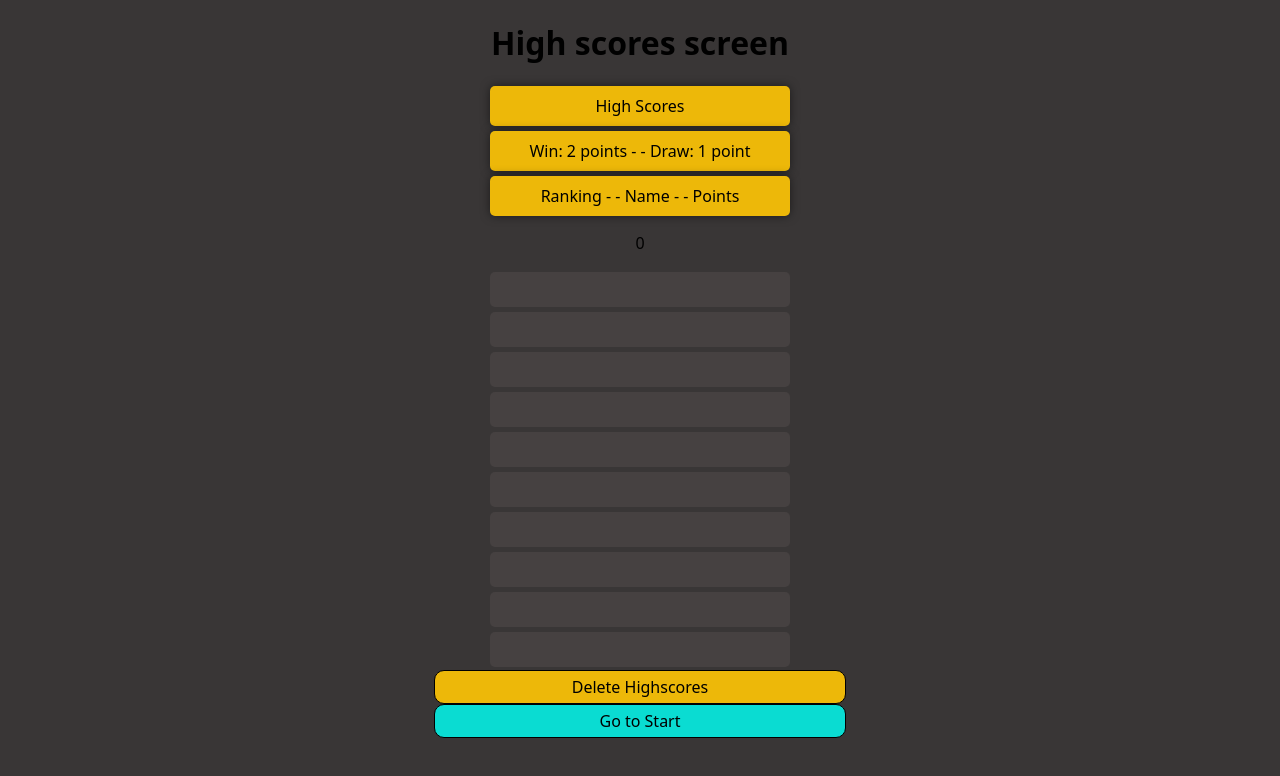
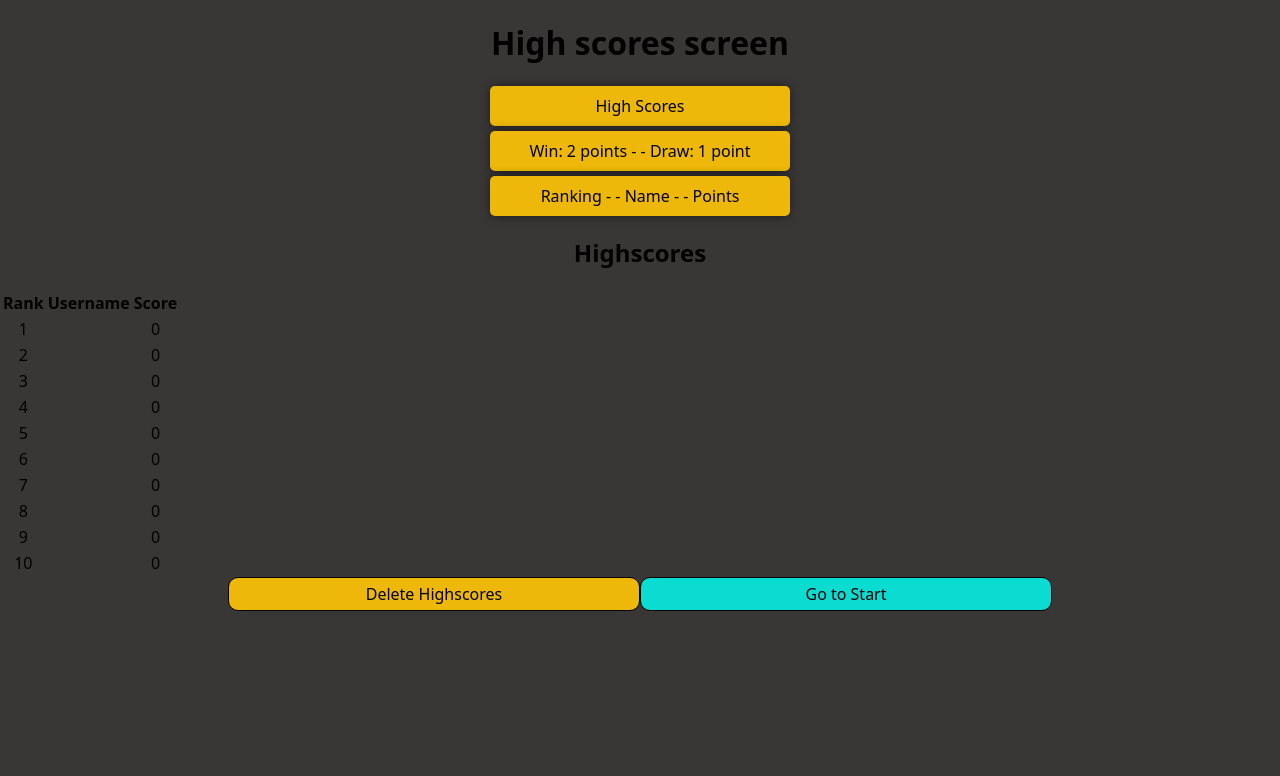
Before and after one commit to JBaaij/react-tic-tac-toe, a React (Create React App) app: page /highscore in a window 1280 px wide. Shown: the top 776 px of the page. Built offline with nearby package versions, Linux system fonts and the light colour scheme.

Commit message:
unfinished highscores

```diff
--- a/src/AppStateContext.tsx
+++ b/src/AppStateContext.tsx
@@ -12,12 +12,14 @@ interface AppStateContext {
   setUserName: (name: string) => void;
   playerVsPlayer: boolean;
   setPlayerVsPlayer: (value: boolean) => void;
+  isEndScore: boolean;
+  setIsEndScore: (value: boolean) => void;
   playerScore: number;
   setPlayerScore: (score: number) => void;
   endScore: number;
   setEndScore: (score: number) => void;
 }
-
+// const [isEndScore, setIsEndScore] = useState(false);
 const AppStateContext = createContext<AppStateContext>({
   selectedChoice: 1,
   setSelectedChoice: () => {},
@@ -25,6 +27,8 @@ const AppStateContext = createContext<AppStateContext>({
   setUserName: () => {},
   playerVsPlayer: false,
   setPlayerVsPlayer: () => {},
+  isEndScore: false,
+  setIsEndScore: () => {},
   playerScore: 0,
   setPlayerScore: () => {},
   endScore: 0,
@@ -39,6 +43,7 @@ const AppStateProvider = ({
   const [selectedChoice, setSelectedChoice] = useState<1 | 2>(1);
   const [userName, setUserName] = useState('');
   const [playerVsPlayer, setPlayerVsPlayer] = useState<boolean>(false);
+  const [isEndScore, setIsEndScore] = useState<boolean>(false);
   const [playerScore, setPlayerScore] = useState<number>(0);
   const [endScore, setEndScore] = useState<number>(0);
   return (
@@ -50,6 +55,8 @@ const AppStateProvider = ({
         setUserName,
         playerVsPlayer,
         setPlayerVsPlayer,
+        isEndScore,
+        setIsEndScore,
         playerScore,
         setPlayerScore,
         endScore,
--- a/src/components/NameForm.tsx
+++ b/src/components/NameForm.tsx
@@ -20,7 +20,8 @@ function NameForm() {
       });
     }
   };
-
+  const appState = useContext(AppStateContext);
+  appState.setPlayerScore(0);
   return (
     <div>
       <input
--- a/src/pages/GameScreen.tsx
+++ b/src/pages/GameScreen.tsx
@@ -26,9 +26,12 @@ const GameScreen = () => {
   const [turnNumber, setTurnNumber] = useState(1);
   const [gameNumber, setGameNumber] = useState(1);
   const [dummy, setDummy] = useState(false);
-  const [isEndScore, setIsEndScore] = useState(false);
+
   const onNavigateToHighscores = () => {
+    appState.setEndScore(appState.playerScore);
     navigate('/highscore');
+    appState.setIsEndScore(false);
+    setGameNumber(1);
   };
   const isYourTurn = useCallback(
     (player: 1 | 2 | null) => {
@@ -146,7 +149,8 @@ const GameScreen = () => {
       }
       setGameNumber(gameNumber + 1);
       if (gameNumber === 3) {
-        setIsEndScore(true);
+        appState.setIsEndScore(true);
+
         return;
       }
       setIsTicTacToe(true);
@@ -157,7 +161,8 @@ const GameScreen = () => {
       appState.setPlayerScore(appState.playerScore + 1);
       setGameNumber(gameNumber + 1);
       if (gameNumber === 3) {
-        setIsEndScore(true);
+        appState.setIsEndScore(true);
+
         setIsDraw(false);
         return;
       }
@@ -221,7 +226,7 @@ const GameScreen = () => {
         })}
         {isTicTacToe && <Alert name={player.toString()} okOnClick={onReset} />}
         {isDraw && <Alert2 message="It's a draw" okOnClick={onReset} />}
-        {isEndScore && (
+        {appState.isEndScore && (
           <Alert2
             message={`Congratulations, your endscore is ${appState.playerScore}!`}
             okOnClick={onNavigateToHighscores}
--- a/src/pages/HighScoreScreen.tsx
+++ b/src/pages/HighScoreScreen.tsx
@@ -3,22 +3,65 @@ import './HighScoreScreen.css';
 import LabelButton from '../components/LabelButton';
 import { useNavigate } from 'react-router-dom';
 import LabelBox from '../components/icons/Label';
-import { useContext, useEffect } from 'react';
+import { useContext, useEffect, useState } from 'react';
 import { AppStateContext } from '../AppStateContext';
 //import { logEndScore } from '../helpers/grid/handelHighScores';
 
 const HighScoreScreen = () => {
   const appState = useContext(AppStateContext);
   const navigate = useNavigate();
-
+  const [refresh, setRefresh] = useState(false);
+  const [avoidDoubleScore, setAvoidDoubleScore] = useState(false);
   const onNavigateGoToStartScreen = () => {
     navigate('/');
   };
 
+  function deleteHighscores() {
+    setRefresh(true);
+    // Optionally, you can reset the state to an empty array if needed
+    // setTop10Highscores([]);
+  }
+
   useEffect(() => {
-    console.log(`username ${appState.userName}`);
-    console.log(`endScore ${appState.endScore}`);
-  }, [appState.endScore]);
+    if (refresh) {
+      localStorage.removeItem('highscores');
+      setRefresh(false); // Reset the refresh state
+    }
+  }, [refresh]);
+
+  // Step 1: Load existing highscores from local storage
+
+  const existingHighscores: { username: string; score: number }[] = JSON.parse(
+    localStorage.getItem('highscores') || '[]',
+  );
+
+  // Step 2: Add the new highscore to the list
+  const newHighscore: { username: string; score: number } = {
+    username: appState.userName,
+    score: appState.endScore,
+  };
+
+  const updatedHighscores: { username: string; score: number }[] = [
+    ...existingHighscores,
+    newHighscore,
+  ];
+  console.log(updatedHighscores);
+
+  // Step 3: Sort the list in descending order based on endScore
+  updatedHighscores.sort((a, b) => b.score - a.score);
+  console.log(updatedHighscores);
+  // Step 4: Take the top 10 highscores
+  const top10Highscores: { username: string; score: number }[] = Array.from(
+    { length: 10 },
+    (_, index) => updatedHighscores[index] || { username: '', score: 0 },
+  );
+
+  // Step 5: Save the updated highscores back to local storage
+  if (!avoidDoubleScore) {
+    localStorage.setItem('highscores', JSON.stringify(top10Highscores));
+    console.log('yoyo man');
+  }
+  // Step 6: Render the highscores table (assuming React component)
 
   return (
     <div>
@@ -26,23 +69,29 @@ const HighScoreScreen = () => {
       <LabelBox labelText="High Scores" />
       <LabelBox labelText="Win: 2 points - - Draw: 1 point" />
       <LabelBox labelText="Ranking - - Name - - Points" />
-      <p>{appState.userName}</p>
-      <p>{appState.playerScore}</p>
-      <div id="highscore3" className="contgridl">
-        <div id="gridl1" className="gridl-item"></div>
-        <div id="gridl2" className="gridl-item"></div>
-        <div id="gridl3" className="gridl-item"></div>
-        <div id="gridl4" className="gridl-item"></div>
-        <div id="gridl5" className="gridl-item"></div>
-        <div id="gridl6" className="gridl-item"></div>
-        <div id="gridl7" className="gridl-item"></div>
-        <div id="gridl8" className="gridl-item"></div>
-        <div id="gridl9" className="gridl-item"></div>
-        <div id="gridl10" className="gridl-item"></div>
+      <h2>Highscores</h2>
+      <table>
+        <thead>
+          <tr>
+            <th>Rank</th>
+            <th>Username</th>
+            <th>Score</th>
+          </tr>
+        </thead>
+        <tbody>
+          {top10Highscores.map((score, index) => (
+            <tr key={index}>
+              <td>{index + 1}</td>
+              <td>{score.username}</td>
+              <td>{score.score}</td>
+            </tr>
+          ))}
+        </tbody>
+      </table>
 
       <LabelButton
         label={'Delete Highscores'}
-          onClick={onNavigateGoToStartScreen}
+        onClick={deleteHighscores}
         className="vscpu"
       />
       <LabelButton
@@ -51,7 +100,6 @@ const HighScoreScreen = () => {
         className="vsplayer"
       />
     </div>
-    </div>
   );
 };
 
```
Lines whose indentation alone changed are shown as unchanged.
